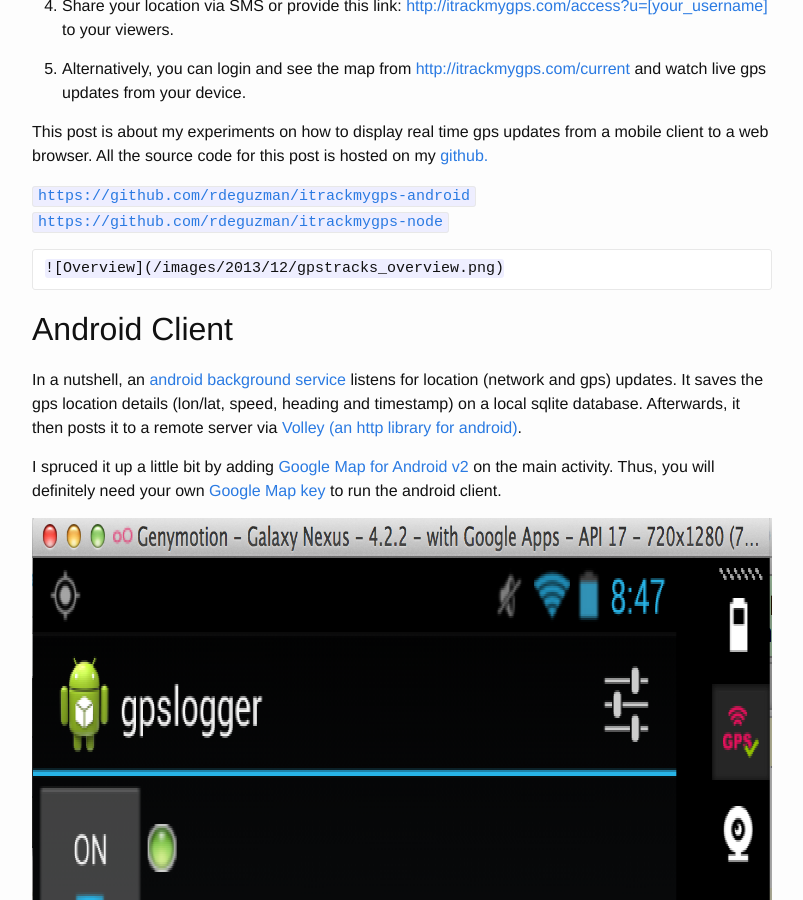
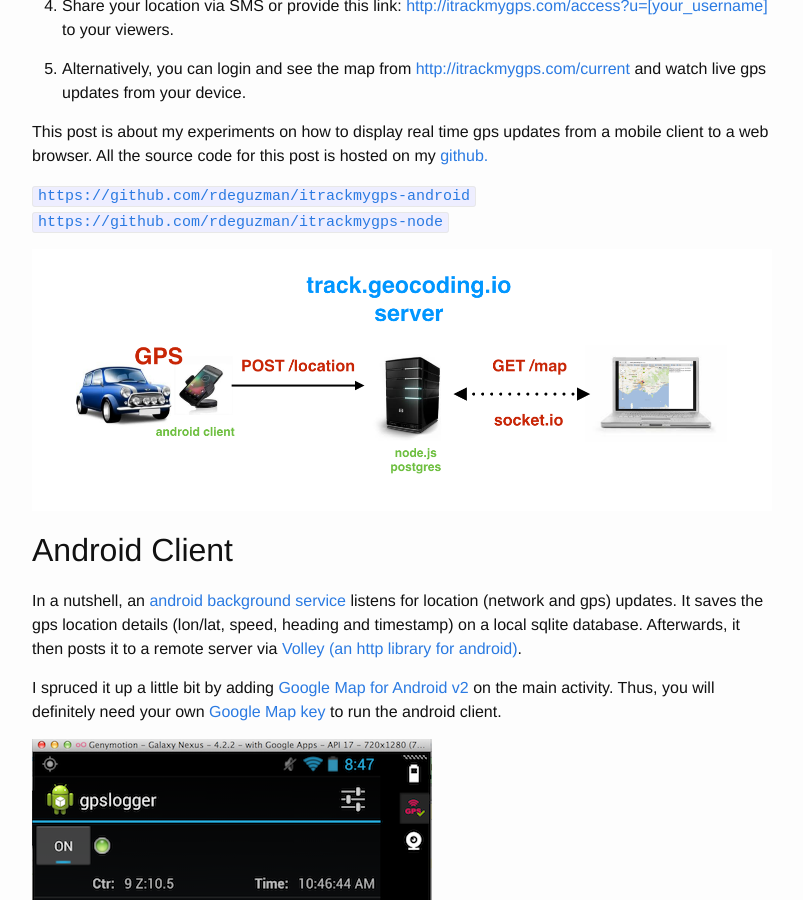
Before and after one commit to rdeguzman/rdeguzman.github.io, a Jekyll site: the page built from _posts/2013-12-08-real-time-mobile-gps-tracking-using-android-node-js-socket-io-and-postgres.md, in a window 1280 px wide and 900 px high, scrolled down 467 px. Shown: the whole window, without its empty margins (238-1041 px from the left). Built offline with Jekyll 4.4.1, drawn with Linux system fonts in a browser that asks for light colours; comment, search, counter and statistics services are not loaded.

Commit message:
Fix image dimensions for 2013-12-08-real-time-mobile-gps-tracking-using-android-node-js-socket-io-and-postgres

```diff
--- a/_posts/2013-12-08-real-time-mobile-gps-tracking-using-android-node-js-socket-io-and-postgres.md
+++ b/_posts/2013-12-08-real-time-mobile-gps-tracking-using-android-node-js-socket-io-and-postgres.md
@@ -34,7 +34,7 @@
 [`https://github.com/rdeguzman/itrackmygps-android`][3]
 [`https://github.com/rdeguzman/itrackmygps-node`][4]
 
-	![Overview](/images/2013/12/gpstracks_overview.png)
+<img src="/images/2013/12/gpstracks_overview.png" alt="gpstracks_overview.png" border="0" />
 
 ## Android Client
 
@@ -42,11 +42,11 @@
 
 I spruced it up a little bit by adding [Google Map for Android v2][7] on the main activity. Thus, you will definitely need your own [Google Map key][8] to run the android client.
 
-<img src="/images/2013/12/android-map.png" alt="android-map.png" border="0" width="1238" height="1968" />
+<img src="/images/2013/12/android-map.png" alt="android-map.png" border="0" />
 
 As not to drain the battery, a SettingsActivity provides basic configuration and control for time and distance interval.
 
-<img src="/images/2013/12/android-settings.png" alt="android-settings.png" border="0" width="1238" height="1976" />
+<img src="/images/2013/12/android-settings.png" alt="android-settings.png" border="0" />
 
 ## Server backend
 
@@ -364,7 +364,7 @@
 
 As the device sends location updates you can see the actual marker move on the web client&#8217;s map! If we have multiple viewers, each of those viewers will receive location updates as well in realtime.
 
-<img src="/images/2013/12/Screen-Shot-2013-12-08-at-3.12.06-pm.png" alt="Screen Shot 2013-12-08 at 3.12.06 pm.png" border="0" width="1578" height="1018" />
+<img src="/images/2013/12/Screen-Shot-2013-12-08-at-3.12.06-pm.png" alt="Screen Shot 2013-12-08 at 3.12.06 pm.png" border="0" />
 
 Hope you enjoy this post!
 
```
Also changed, not shown: images/2013/12/android-map.png, images/2013/12/android-settings.png.
